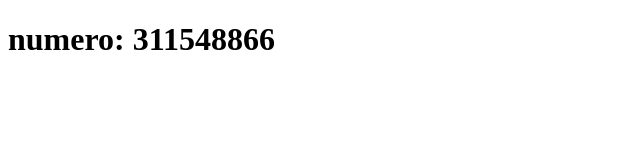
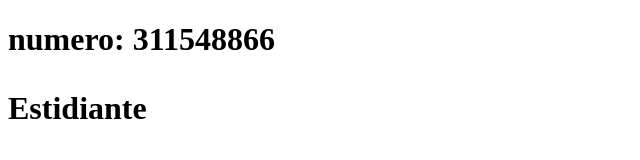
Before and after one commit to vemseb45/Prueba-Git-, a plain HTML site: page contacto.html in a window 1280 px wide. Shown: the whole page, without its empty margins (0-640 px from the left). Drawn offline with Linux system fonts and the light colour scheme.

Commit message:
Se agrega parrfo

```diff
--- a/contacto.html
+++ b/contacto.html
@@ -7,6 +7,7 @@
 </head>
 <body>
     <h1>numero: 311548866<h1>
+        <p>Estidiante<p>
 
 </body>
 </html>
```
